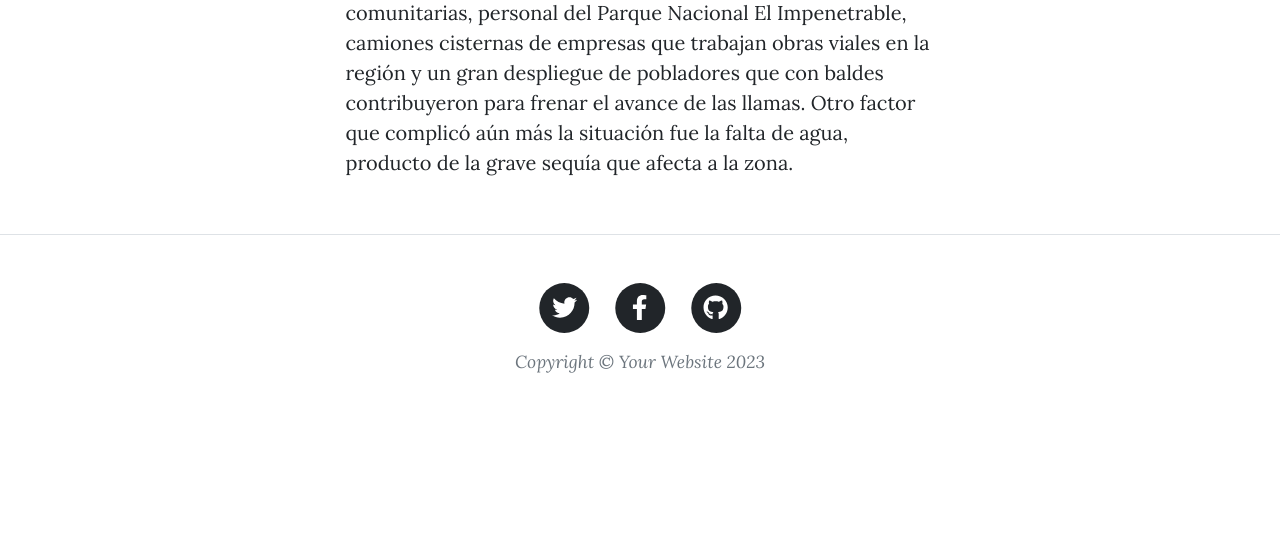
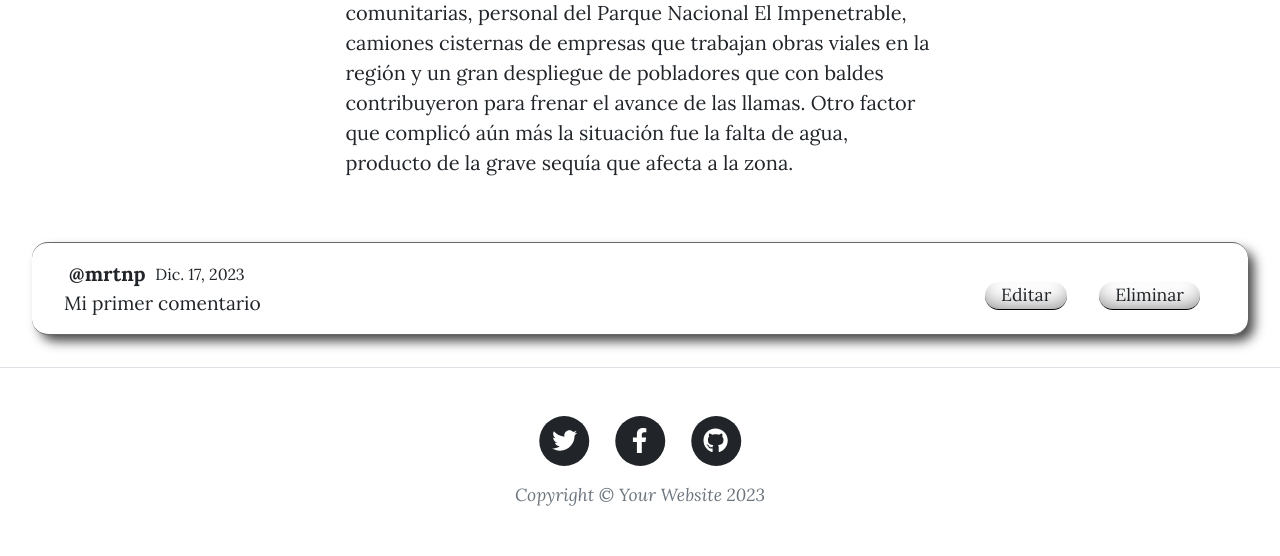
Before and after one commit to marezeflo/informatorio-etapa2-cohorte2-comision1-proyecto, a Django app: page /publicaciones/mostrar/3 in a window 1280 px wide. Shown: the part 1273-1829 px from the top of the page. Before the commit the page ends 1646 px from the top, so only its background shows below. Run offline with Django 3.2, Linux system fonts and the light colour scheme; data comes from the database, SQL or seed files in the repository; both versions use the stored data as it was after the commit; some libraries are stand-ins or nearby versions.

Commit message:
Template comentarios

```diff
--- a/apps/comentarios/views.py
+++ b/apps/comentarios/views.py
@@ -20,9 +20,9 @@ class editar(UpdateView):
     form_class = FormularioEditar
     template_name = 'comentarios/editar.html'
     def get_success_url(self):
-        return reverse_lazy('publicaciones:mostrar', kwargs={'pk': self.objects.pub.pk})
+        return reverse_lazy('publicaciones:mostrar', kwargs={'pk': self.object.publicacion.pk})
 
 class eliminar(DeleteView):
     model = Comentario
     def get_success_url(self):
-        return reverse_lazy('publicaciones:mostrar', kwargs={'pk': self.objects.pub.pk})
+        return reverse_lazy('publicaciones:mostrar', kwargs={'pk': self.object.publicacion.pk})
--- /dev/null
+++ b/static/css/comentarios.css
@@ -0,0 +1,110 @@
+/* Caja de comentarios */
+.cajaComentarios_container {
+    margin: 2rem;
+    padding: 1rem 2rem 0rem 2rem;
+    border-top: 1px solid rgba(67, 67, 67, 0.8);
+    border-bottom: 1px solid rgba(67, 67, 67, 0.8);
+    border-radius: 1rem;
+    display: grid;
+    -webkit-box-shadow: 7px 7px 12px -1px rgba(0, 0, 0, 0.74);
+    -moz-box-shadow: 7px 7px 12px -1px rgba(0, 0, 0, 0.74);
+    box-shadow: 7px 7px 12px -1px rgba(0, 0, 0, 0.74);
+    grid-template-columns: 4fr 1fr;
+}
+
+.cajaComentarios_titulo {
+    display: flex;
+    flex-direction: row;
+    align-items: center;
+}
+
+.cajaComentarios_titulo div {
+    padding: 0rem 0.3rem 0rem 0.3rem;
+}
+
+.cajaComentarios_titulo .__usuario {
+    font-weight: bold;
+}
+
+.cajaComentarios_titulo .__fecha {
+    font-size: 1rem
+}
+
+.cajaComentarios_contenido {
+    padding-bottom: 1rem;
+    font-size: 1.2rem;
+}
+
+.cajaComentarios_botones {
+    display: flex;
+    justify-content: center;
+    align-items: center;
+}
+
+.cajaComentarios_botones a {
+    padding-left: 1rem;
+    padding-right: 1rem;
+    margin: 1rem;
+    font-size: 1.1rem;
+    border-bottom: 1px solid black;
+    border-radius: 5rem;
+    transition: all 0.5s;
+    -webkit-box-shadow: inset 0px -10px 23px -12px rgba(0, 0, 0, 0.61);
+    -moz-box-shadow: inset 0px -10px 23px -12px rgba(0, 0, 0, 0.61);
+    box-shadow: inset 0px -10px 23px -12px rgba(0, 0, 0, 0.61);
+}
+
+.cajaComentarios_botones a:hover {
+    background-color: lightgray;
+}
+
+/* Formulario para crear un comentario */
+
+.formComentarios {
+    margin: 5rem 3rem 5rem 3rem;
+    padding: 3rem;
+    border: 1px solid black;
+    border-radius: 2rem;
+    -webkit-box-shadow: 7px 7px 12px -1px rgba(0, 0, 0, 0.74);
+    -moz-box-shadow: 7px 7px 12px -1px rgba(0, 0, 0, 0.74);
+    box-shadow: 7px 7px 12px -1px rgba(0, 0, 0, 0.74);
+}
+
+
+.formComentarios .__titulo {
+    margin-bottom: 0.5rem;
+    font-size: 1.2rem;
+    font-weight: bold;
+}
+
+.formComentarios .__container {
+    display: flex;
+    flex-direction: row;
+    justify-content: center;
+}
+
+.formComentarios .__campoInput {
+    width: 100%;
+    background-color: transparent;
+    text-decoration: none;
+    border: 0;
+    border-bottom: 1px solid black;
+    color: black;
+}
+
+
+.formComentarios .__botonSubmit {
+    margin-left: 2rem;
+    background-color: transparent;
+    font-size: 1.1rem;
+    border: 0;
+    border-bottom: 1px solid black;
+    border-radius: 5rem;
+    transition: all 0.5s;
+    -webkit-box-shadow: inset 0px -10px 23px -12px rgba(0, 0, 0, 0.61);
+    -moz-box-shadow: inset 0px -10px 23px -12px rgba(0, 0, 0, 0.61);
+    box-shadow: inset 0px -10px 23px -12px rgba(0, 0, 0, 0.61);
+}
+.formComentarios .__botonSubmit:hover {
+    background-color: lightgray;
+}
--- a/templates/base.html
+++ b/templates/base.html
@@ -15,6 +15,7 @@
         <link href="https://fonts.googleapis.com/css?family=Lora:400,700,400italic,700italic" rel="stylesheet" type="text/css" />
         <link href="https://fonts.googleapis.com/css?family=Open+Sans:300italic,400italic,600italic,700italic,800italic,400,300,600,700,800" rel="stylesheet" type="text/css" />
         <!-- Core theme CSS (includes Bootstrap)-->
+        <link rel="stylesheet" href="{% static 'css/comentarios.css' %}">
         <link href="{% static 'css/styles.css' %}" rel="stylesheet" />
     </head>
     <body>
--- a/templates/publicaciones/mostrar.html
+++ b/templates/publicaciones/mostrar.html
@@ -35,4 +35,39 @@
     </div>
 </article>
 
+
+<!-- Mostrar los comentarios -->
+
+<section>
+    {% for c in comentario %}
+    <div class="cajaComentarios_container">
+        <div class="cajaComentarios_comentario">
+            <div class="cajaComentarios_titulo">
+                <div class="__usuario">@{{c.usuario}}</div>
+                <div class="__fecha">{{c.fechaEdicion.date}}</div>
+            </div>
+            <div class="cajaComentarios_contenido">{{c.contenido}}</div>
+        </div>
+        <div class="cajaComentarios_botones">
+            <a href="{% url 'comentarios:editar' c.pk %}">Editar</a><a
+                href="{% url 'comentarios:eliminar' c.pk %}">Eliminar</a>
+        </div>
+    </div>
+    {% endfor %}
+
+    <!-- Crear un comentario.  -->
+    {% if request.user.is_authenticated %}
+
+    <form action="{% url 'comentarios:crear' publicacion.pk %}" method="post" class="formComentarios">
+        {% csrf_token %}
+        <label for="comentario" class="__titulo">Agregá un comentario: </label>
+        <div class="__container">
+            <input type="text" name="comentario" id="comentario" class="__campoInput">
+            <input type="submit" value="Comentar" class="__botonSubmit">
+        </div>
+    </form>
+    {% endif %}
+</section>
+
+
 {% endblock contenido %}
```
Also changed, not shown: proyectoDjango/db.sqlite3.
